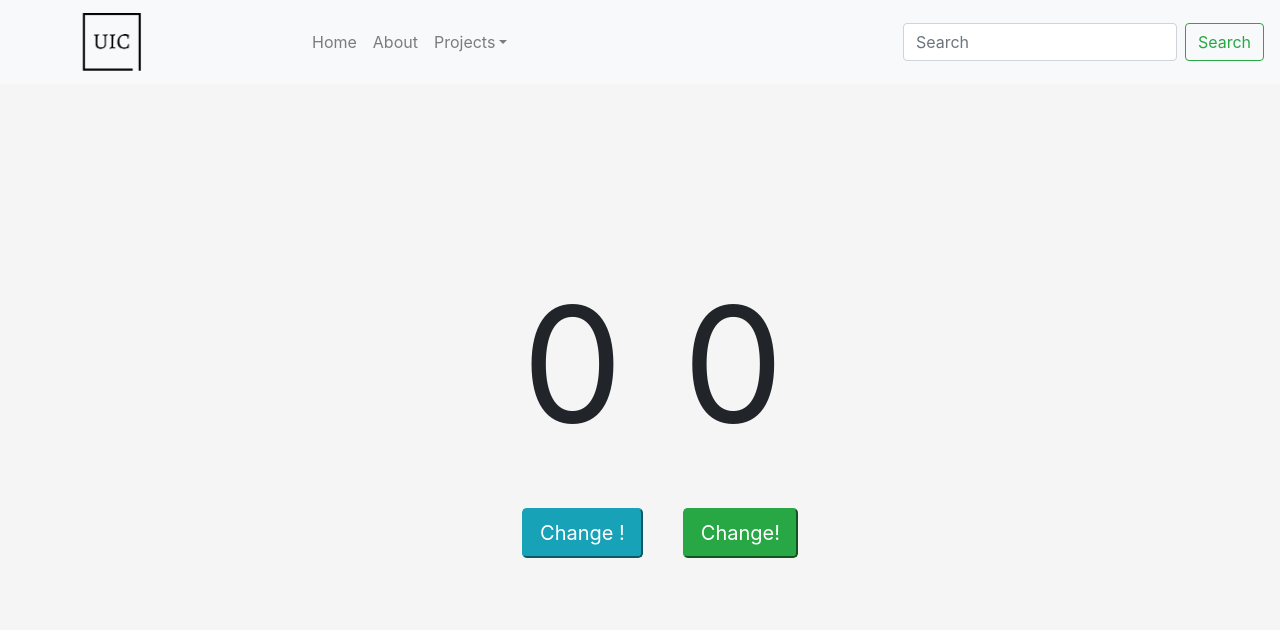
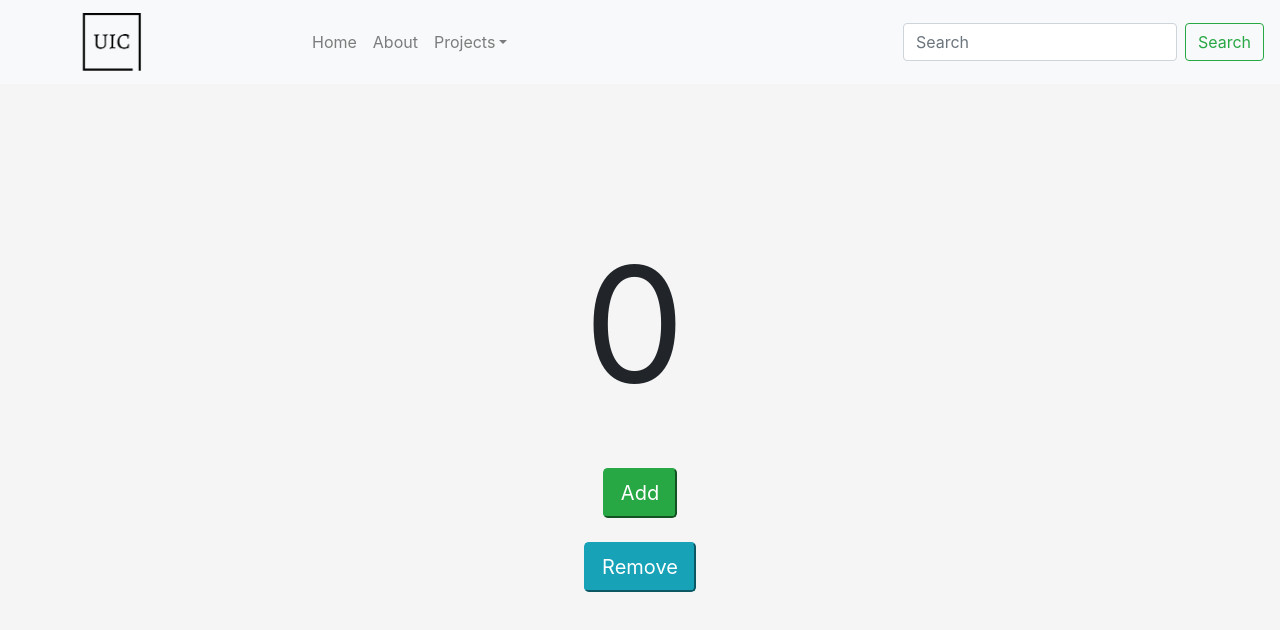
Before and after one commit to Fredrik93/react_tutorial, a React (Create React App) app: page /counter in a window 1280 px wide. Shown: the top 630 px of the page. Built offline with nearby package versions, Linux system fonts and the light colour scheme.

Commit message:
add logic to counter

```diff
--- a/src/Components/Counter.js
+++ b/src/Components/Counter.js
@@ -4,11 +4,10 @@ class Counter extends React.Component {
     constructor() {
         super()
         this.state = {
-            number: 0,
-            otherNum: 0
+            number: 0
         }
         this.handleCounter = this.handleCounter.bind(this)
-        this.handleCounterForOtherNum = this.handleCounterForOtherNum.bind(this)
+        this.decrementSum = this.decrementSum.bind(this)
     }
     handleCounter() {
         this.setState(previousState => {
@@ -18,11 +17,15 @@ class Counter extends React.Component {
         })
         console.log()
     }
-    handleCounterForOtherNum() {
+    decrementSum() {
+
         this.setState(previousState => {
-            return {
-                otherNum: previousState.otherNum + 1
+            if (this.state.number > 0) {
+                return {
+                    number: previousState.number - 1
+                }
             }
+
         })
     }
 
@@ -41,22 +44,24 @@ class Counter extends React.Component {
             display: 'flex',
             alignItems: 'center',
             justifyContent: 'center',
-            marginTop: "3vh"
+            marginTop: "3vh",
+
         }
 
 
         return (
             <Fragment>
                 <div style={stylingNumber} >
-                    <span style={{ padding: "5vh" }} >{this.state.otherNum}
-                        <div style={stylingButton}>
-                            <button className="btn-lg btn-info" onClick={this.handleCounterForOtherNum} > Change ! </button>
-                        </div>
-                    </span>
+
                     <span>{this.state.number}
+
                         <div style={stylingButton}>
                             {/* when the method is part of the class we need the 'this.' */}
-                            <button className="btn-lg btn-success" onClick={this.handleCounter} >Change!</button>
+                            <button className="btn-lg btn-success" onClick={this.handleCounter} >Add</button>
+                        </div>
+
+                        <div style={stylingButton}>
+                            <button className="btn-lg btn-info" onClick={this.decrementSum} > Remove </button>
                         </div>
                     </span>
                 </div>
```
